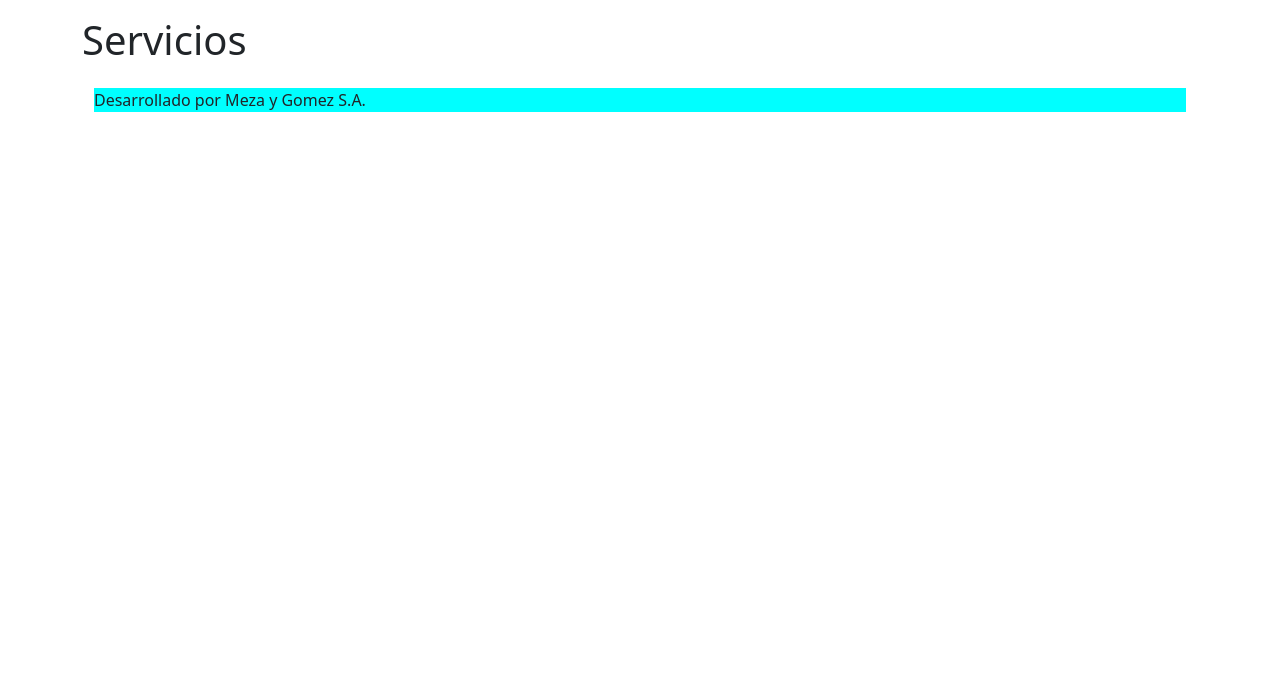
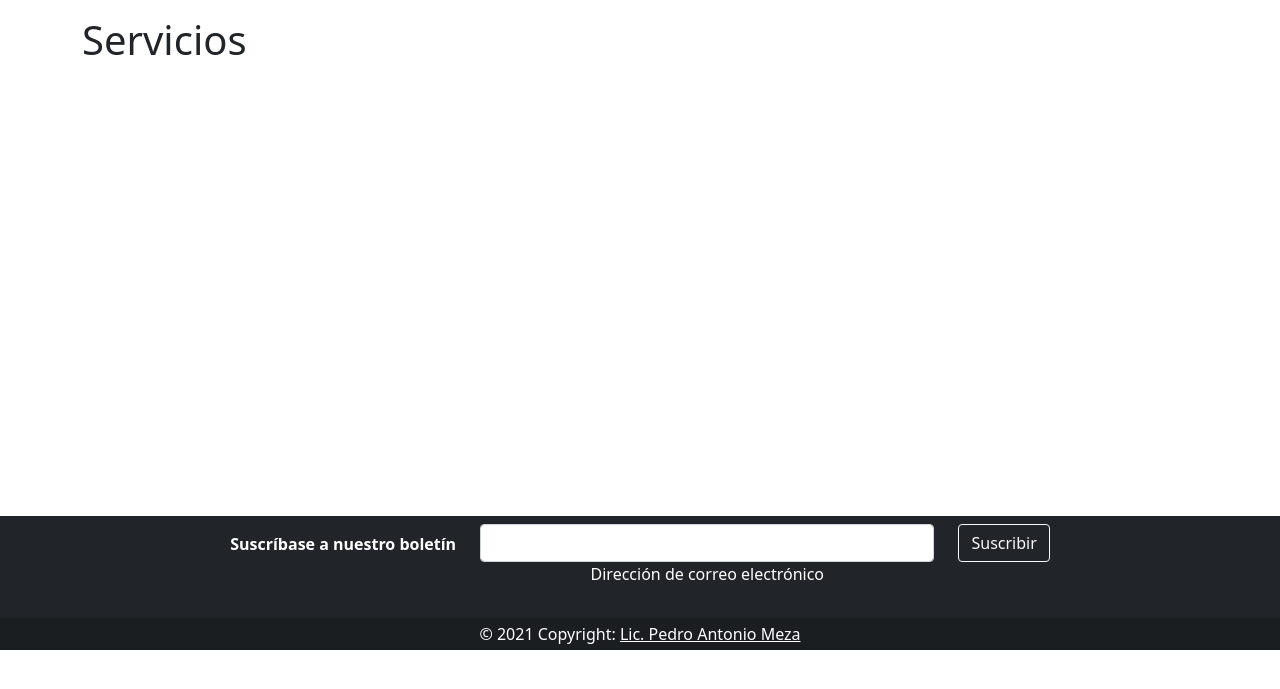
Before and after one commit to PedroMeza8/Servicios_Django, a Django app: page /servicios/ in a window 1280 px wide. Shown: the part 56-745 px from the top of the page. Run offline with Django 3.2, Linux system fonts and the light colour scheme; data that the repository does not hold is empty; some libraries are stand-ins or nearby versions; some web fonts are replaced.

Commit message:
Creacion de Footer y del registro de interesados

```diff
--- a/ServiciosDjango/soporte/admin.py
+++ b/ServiciosDjango/soporte/admin.py
@@ -7,3 +7,4 @@ admin.site.register(Servicios)
 admin.site.register(Clientes)
 admin.site.register(Tecnicos)
 admin.site.register(Movimientos)
+admin.site.register(interesados)
--- a/ServiciosDjango/soporte/models.py
+++ b/ServiciosDjango/soporte/models.py
@@ -27,3 +27,7 @@ class Movimientos(models.Model):
     servicio= models.ForeignKey(Servicios, on_delete=models.CASCADE)
     tecnico= models.ForeignKey(Tecnicos, on_delete=models.CASCADE)
     estado= models.CharField(max_length=20, choices=lista, null=True)
+
+class interesados(models.Model):
+    mail= models.EmailField(max_length=30)
+    fecha= models.DateTimeField(auto_now_add=True, null=False)
--- a/ServiciosDjango/soporte/template/Crear.html
+++ b/ServiciosDjango/soporte/template/Crear.html
@@ -1,5 +1,5 @@
-{% extends 'base.html' %} {% block content %} {% include 'nav.html' %}
-<div class="container mt-3">
+{% extends 'base.html' %} {% block title %} Crear Servicios {% endblock %} {% block content %} {% include 'nav.html' %}
+<div class="container mt-3 container1">
   <h1>Crear Servicios</h1>
   <form action="" method="POST">
     {% csrf_token %}
@@ -12,6 +12,6 @@
   <div>{% for m in messages %} {{m}}
        {% endfor %}
   </div>
-  {% include 'footer.html' %}
 </div>
+{% include 'footer.html' %}
 {% endblock %}
--- a/ServiciosDjango/soporte/template/Editar.html
+++ b/ServiciosDjango/soporte/template/Editar.html
@@ -1,5 +1,5 @@
 {% extends 'base.html' %}
-
+{% block title %} Editar Servicios {% endblock %}
 
 {% block content %}
 {% include 'nav.html' %}
--- a/ServiciosDjango/soporte/template/base.html
+++ b/ServiciosDjango/soporte/template/base.html
@@ -5,7 +5,7 @@
     <meta charset="UTF-8" />
     <meta http-equiv="X-UA-Compatible" content="IE=edge" />
     <meta name="viewport" content="width=device-width, initial-scale=1.0" />
-    <title><%= tituloWeb %></title>
+    <title>{% block title %} {% endblock %}</title>
     <link
       rel="stylesheet"
       href="https://cdn.jsdelivr.net/npm/bootstrap@5.0.2/dist/css/bootstrap.min.css"
@@ -23,6 +23,7 @@
       href="https://fonts.googleapis.com/css2?family=Zen+Dots&display=swap"
       rel="stylesheet"
     />
+    <link rel="stylesheet" href="{% static 'css/style.css' %}">
 
   </head>
 
--- a/ServiciosDjango/soporte/template/footer.html
+++ b/ServiciosDjango/soporte/template/footer.html
@@ -1,11 +1,61 @@
 {% extends 'base.html' %} {% block content %}
-<div class="container">
-  <div class="row">
-    <div class="col">
-      <div class="my-3" style="background-color: aqua">
-        Desarrollado por Meza y Gomez S.A.
-      </div>
-    </div>
+<footer class="bg-dark text-center text-white">
+  <!-- Grid container -->
+  <div class="container p-2 pb-0">
+    <!-- Section: Form -->
+    <section class="">
+      <form method="POST" action="/interesados/">
+        {% csrf_token %}
+        <!--Grid row-->
+        <div class="row d-flex justify-content-center">
+          <!--Grid column-->
+          <div class="col-auto">
+            <p class="pt-2">
+              <strong>Suscríbase a nuestro boletín</strong>
+            </p>
+          </div>
+          <!--Grid column-->
+
+          <!--Grid column-->
+          <div class="col-md-5 col-12">
+            <!-- Email input -->
+            <div class="form-outline form-white mb-4">
+
+              <input type="email" id="form5Example2" name="form1" class="form-control" />
+              <label class="form-label" for="form5Example2"
+                >Dirección de correo electrónico</label
+              >
+            </div>
+          </div>
+          <!--Grid column-->
+
+          <!--Grid column-->
+          <div class="col-auto">
+            <!-- Submit button -->
+            <button type="submit" class="btn btn-outline-light mb-4">
+              Suscribir
+            </button>
+          </div>
+
+          <!--Grid column-->
+        </div>
+        <!--Grid row-->
+      </form>
+    </section>
+    <!-- Section: Form -->
   </div>
-</div>
+  <!-- Grid container -->
+
+  <!-- Copyright -->
+  <div class="text-center p-1" style="background-color: rgba(0, 0, 0, 0.2)">
+    © 2021 Copyright:
+    <a
+      class="text-white"
+      href="https://www.linkedin.com/in/pedro-antonio-meza-12610239/"
+      target="_blank"
+      >Lic. Pedro Antonio Meza</a
+    >
+  </div>
+  <!-- Copyright -->
+</footer>
 {% endblock %}
--- a/ServiciosDjango/soporte/template/servicios.html
+++ b/ServiciosDjango/soporte/template/servicios.html
@@ -1,5 +1,5 @@
 {% extends 'base.html' %} {% block content %} {% include 'nav.html' %}
-<div class="container mt-3">
+<div class="container mt-3 container1" >
   <h1>Servicios</h1>
   {% if request.user.is_authenticated %}
   <a class="btn btn-success mb-5" href="/crear">Nuevo Servicio</a>
@@ -28,6 +28,7 @@
       {% endif %}
     </li>
   </ul>
-  {% endfor %} {% include 'footer.html' %}
+  {% endfor %}
 </div>
+{% include 'footer.html' %}
 {% endblock %}
--- a/ServiciosDjango/soporte/urls.py
+++ b/ServiciosDjango/soporte/urls.py
@@ -7,6 +7,8 @@ urlpatterns = [
     path('servicios/', views.servicios),
     path('crear/', views.crear),
     path('editar/<str:id>', views.editar, name= 'editar'),
-     path('eliminar/<str:id>', views.eliminar, name= 'eliminar'),
-    path('movimientos/', views.movimientos)
+    path('eliminar/<str:id>', views.eliminar, name= 'eliminar'),
+    path('movimientos/', views.movimientos),
+    path('interesados/', views.inter),
+
 ]
--- a/ServiciosDjango/soporte/views.py
+++ b/ServiciosDjango/soporte/views.py
@@ -1,5 +1,5 @@
 from django.shortcuts import redirect, render
-from .models import Clientes, Servicios, Movimientos
+from .models import Clientes, Servicios, Movimientos, interesados
 from django.contrib import messages
 from .forms import ServicioForm
 
@@ -62,3 +62,10 @@ def eliminar(request, id):
     serv = Servicios.objects.get(id=id)
     serv.delete()
     return redirect ('/servicios')
+
+def inter(request):
+    mail= request.POST.get('form1')
+    interesados.objects.create(mail=mail)
+
+
+    return redirect('/')
--- /dev/null
+++ b/ServiciosDjango/static/css/style.css
@@ -0,0 +1,3 @@
+.container1{
+    min-height: 500px;
+}
```
Also changed, not shown: ServiciosDjango/soporte/migrations/0005_interesados.py (added), ServiciosDjango/soporte/migrations/0006_alter_interesados_fecha.py (added), ServiciosDjango/soporte/migrations/0007_alter_interesados_fecha.py (added).
